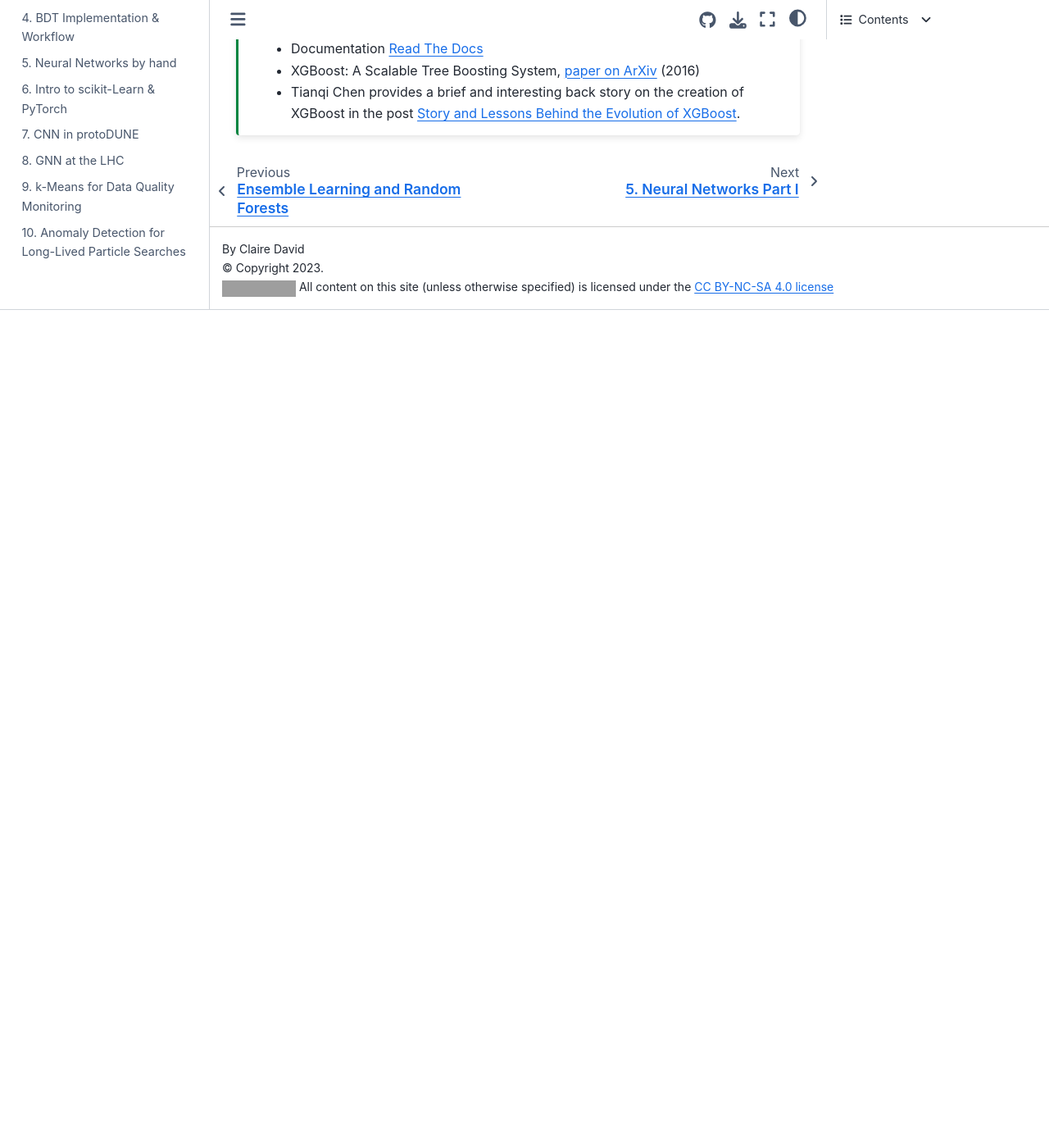
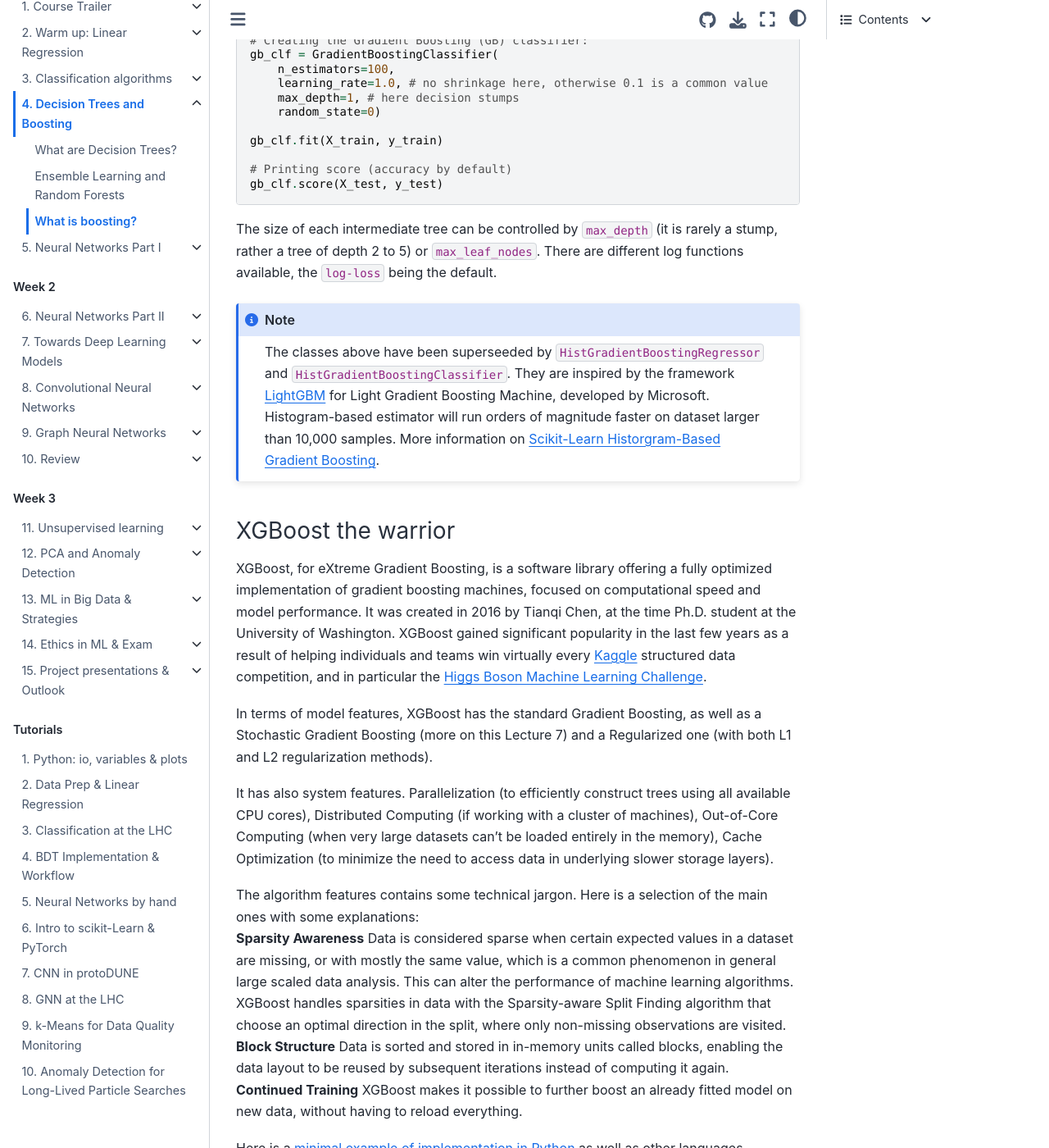
Before and after one commit to clairedavid/ml_in_hep, a Jupyter Book: the page built from week1/BDTs_boosting.md, in a window 1280 px wide and 1400 px high, scrolled down 9888 px. Shown: the whole window at 82% size. Built offline with Jupyter Book 1.0.4 settings and Sphinx 7.4.7 and the Sphinx Book theme 1.1.4, drawn with Linux system fonts in a browser that asks for light colours; pages that are not in the unit, such as notebooks, are missing from menus; before the commit the page ends 10266 px from its top, so only the background shows below that; some of the changed text lies outside the part shown; grey boxes are pictures that could not be loaded.

Commit message:
Lecture 4 complete but fix Eq 33

`````diff
--- a/week1/BDTs_boosting.md
+++ b/week1/BDTs_boosting.md
@@ -101,8 +101,7 @@ The `argmax` operator finds the argument that gives the maximum value from a tar
 
 ### Implementation
 
-In Scikit-Learn, the AdaBoost classifier can be implemented this way:
-
+In Scikit-Learn, the AdaBoost classifier can be implemented this way (sample loading not shown):
 ```python
 from sklearn.ensemble import AdaBoostClassifier
 
@@ -135,7 +134,7 @@ Contrary to AdaBoost, which builds another decision stump based on the errors ma
 We will go through an example with a very small dataset to understand the steps and calculations.
 
 ### A minimal example
-Let's say we have a dataset of simulated training samples with features such as particles' properties in an interaction event. We want to use Gradient Boosting to search for new physics. This new physics process is simulated in signal samples (target $y=1$) and background processes, i.e. interactions from known physics processes but mimicking the signal outputs, are with $y=0$.
+Let's say we have a dataset of simulated training samples of collisions and for each collision some features such as an invariant mass and missing transverse energy (these variables will be explained during tutorials). We want to use Gradient Boosting to search for new physics. This new physics process is simulated in signal samples (target $y=1$) and background processes, i.e. interactions from known physics processes but mimicking the signal outputs, are with $y=0$.
 
 ```{list-table}
 :header-rows: 1
@@ -348,7 +347,7 @@ The probability is:
 The event is signal, so our prediction should be close to 1. We went from an initial guess probability of $\frac{1}{3}$ to 0.42. We indeed go in the right direction! Smoothly, but surely.
 
 ```{note}
-It has been shown empirically that a slow learning rate is preferrable to reach a good accuracy. It comes at the price of having to build numerous intermediary trees incrementing the predictions in small steps. Without a learning rate scaling the trees, there is a high risk to stay too close to the data, which would bring a low bias but very high variance. Thanks to a learning rate, taking lots of small steps in the right direction results in better predictions with a testing dataset.
+It has been shown empirically that a slow learning rate is preferrable to reach a good accuracy. It comes at the price of having to build numerous intermediary trees incrementing the predictions in small steps. Without a learning rate scaling the trees, there is a high risk to stay too close to the data, which would bring a low bias but very high variance. Thanks to a learning rate, taking lots of small steps in the right direction results in better predictions with a testing dataset. This technique is called _shrinkage_.
 ```
 
 We can add an extra column with the predicted probabilities (pred prob) in our dataset table:
@@ -424,32 +423,83 @@ We go back to step 2 to compute the new pseudo residuals from the last set of pr
 The process repeats until the number of predictors is reached or the residuals get super small.
 
 ### Predictions on test samples
-How are predictions made on new data? By simply using the sum above. We run the new sample in the first tree, get the output value of the leaf in which the sample ends up, then we run it through the second tree, get the final leaf output value. The rest is computing the sum with the initial prediction and each tree prediction scaled by the learning rate.
+How are predictions made on new data? By simply using the sum above. We run the new sample in the first tree, get the output value of the leaf in which the sample ends up, then run it through the second tree, get the final leaf output value as well. The final prediction is done computing the sum with the initial prediction and each tree prediction scaled by the learning rate. If it is greater than 0.5, the class is signal: $y^\text{pred} = 1$. If lower, we predict the sample to be background.
+
+### Implementation
+Scikit-Learn has two classes implementing Boosting: `GradientBoostingRegressor` (for regression, see below some links covering it if you are curious) and `GradientBoostingClassifier`. The latter supports multi-class classification. The main hyperparameters are the number of estimators `n_estimators` (how many intermediary trees are built) and the `learning_rate` $\alpha$.
+
+```python
+from sklearn.model_selection import train_test_split
+from sklearn.ensemble import GradientBoostingClassifier
+
+# Getting the dataset [sample loading not shown]
+X_train, X_test, y_train, y_test = train_test_split(X, y, test_size=0.2, random_state=42)
+
+# Creating the Gradient Boosting (GB) classifier:
+gb_clf = GradientBoostingClassifier(
+    n_estimators=100,
+    learning_rate=1.0, # no shrinkage here, otherwise 0.1 is a common value
+    max_depth=1, # here decision stumps
+    random_state=0)
+
+gb_clf.fit(X_train, y_train)
+
+# Printing score (accuracy by default)
+gb_clf.score(X_test, y_test)
+```
+
+The size of each intermediate tree can be controlled by `max_depth` (it is rarely a stump, rather a tree of depth 2 to 5) or `max_leaf_nodes`. There are different log functions available, the `log-loss` being the default.
+
+```{note}
+The classes above have been superseeded by `HistGradientBoostingRegressor` and `HistGradientBoostingClassifier`. They are inspired by the framework [LightGBM](https://papers.nips.cc/paper/2017/hash/6449f44a102fde848669bdd9eb6b76fa-Abstract.html) for Light Gradient Boosting Machine, developed by Microsoft. Histogram-based estimator will run orders of magnitude faster on dataset larger than 10,000 samples. More information on [Scikit-Learn Historgram-Based Gradient Boosting](https://scikit-learn.org/stable/modules/ensemble.html#histogram-based-gradient-boosting).
+```
+
+### XGBoost the warrior
+XGBoost, for eXtreme Gradient Boosting, is a software library offering a fully optimized implementation of gradient boosting machines, focused on computational speed and model performance. It was created in 2016 by Tianqi Chen, at the time Ph.D. student at the University of Washington. XGBoost gained significant popularity in the last few years as a result of helping individuals and teams win virtually every [Kaggle](https://www.kaggle.com/) structured data competition, and in particular the [Higgs Boson Machine Learning Challenge](https://www.kaggle.com/c/higgs-boson).
+
+In terms of model features, XGBoost has the standard Gradient Boosting, as well as a Stochastic Gradient Boosting (more on this Lecture 7) and a Regularized one (with both L1 and L2 regularization methods).
+
+It has also system features. Parallelization (to efficiently construct trees using all available CPU cores), Distributed Computing (if working with a cluster of machines), Out-of-Core Computing (when very large datasets can't be loaded entirely in the memory), Cache Optimization (to minimize the need to access data in underlying slower storage layers).
+
+The algorithm features contains some technical jargon. Here is a selection of the main ones with some explanations:
+__Sparsity Awareness__  Data is considered sparse when certain expected values in a dataset are missing, or with mostly the same value, which is a common phenomenon in general large scaled data analysis. This can alter the performance of machine learning algorithms. XGBoost handles sparsities in data with the Sparsity-aware Split Finding algorithm that choose an optimal direction in the split, where only non-missing observations are visited.
+__Block Structure__ Data is sorted and stored in in-memory units called blocks, enabling the data layout to be reused by subsequent iterations instead of computing it again.
+__Continued Training__  XGBoost makes it possible to further boost an already fitted model on new data, without having to reload everything.
 
 
-### Implementation
+Here is a [minimal example of implementation in Python](https://xgboost.ai/about) as well as other languages.
 
+````{margin}
+arXiv is a free distribution service and an open-access platform for more than two million scholarly articles in the fields of physics, mathematics and computer science among others. Some articles are submitted to journals (peered-review) but others are not peered-reviewed. It is possible to subscribe and receive a selection of newly submitted articles in your mailbox: [To Subscribe to the E-Mail Alerting Service](https://arxiv.org/help/subscribe)
+````
+```{admonition} Exercise
+:class: seealso
+It is always good to 'go to the source,' i.e. the original papers. Yet this can be over-technical and daunting.
 
+Here is the paper of XGBoost on the arXiv platform:
+[XGBoost: A Scalable Tree Boosting System, paper on arXiv](https://arxiv.org/abs/1603.02754) (2016)
 
-### XGBoost the warrior algorithm
+To make it more enriching and fun, dive into the paper with a classmate. After each section, take turns to explain to your peer what you understand with your own words. This will train you to read the literature in the future, be confronted to different mathematical notations and digest the content (papers are usually dense in information, so don't worry if it takes you time to go through it).
+```
 
-
+In the tutorial, we will classify collision data from the Large Hadron Collider using decision trees, then a random forest and finally boosted classifiers. We will compare their performance with the metrics introduced in Lecture 3.
 
 
 ```{admonition} Learn More
 :class: seealso
-__Gradient Boosting__
-* [Gradient Tree Boosting on Scikit-Learn](https://scikit-learn.org/stable/modules/ensemble.html#gradient-tree-boosting)
-* StatQuest series on Gradient Boost (with Josh Starmer and his humour):
-  * Gradient Boost Part 1: Regression Main Ideas [video](https://www.youtube.com/watch?v=3CC4N4z3GJc)
-  * Gradient Boost Part 2: Regression Details [video](https://www.youtube.com/watch?v=2xudPOBz-vs)
-  * Gradient Boost Part 3: Classification [video](https://www.youtube.com/watch?v=jxuNLH5dXCs)
-  * Gradient Boost Part 4: Classification Details [video](https://www.youtube.com/watch?v=StWY5QWMXCw)
+__Gradient Boosting in Scikit-Learn__
+[Gradient Tree Boosting in Scikit-Learn](https://scikit-learn.org/stable/modules/ensemble.html#gradient-tree-boosting)
+
+__StatQuest series on Gradient Boost (with Josh Starmer and his humour)__
+Gradient Boost Part 1: Regression Main Ideas [video](https://www.youtube.com/watch?v=3CC4N4z3GJc)
+Gradient Boost Part 2: Regression Details [video](https://www.youtube.com/watch?v=2xudPOBz-vs)
+Gradient Boost Part 3: Classification [video](https://www.youtube.com/watch?v=jxuNLH5dXCs)
+Gradient Boost Part 4: Classification Details [video](https://www.youtube.com/watch?v=StWY5QWMXCw)
 
 __XGBoost__
-* Documentation [Read The Docs](https://xgboost.readthedocs.io/en/stable/)
-* XGBoost: A Scalable Tree Boosting System, [paper on ArXiv](https://arxiv.org/abs/1603.02754) (2016)
-* Tianqi Chen provides a brief and interesting back story on the creation of XGBoost in the post [Story and Lessons Behind the Evolution of XGBoost](https://sites.google.com/site/nttrungmtwiki/home/it/data-science---python/xgboost/story-and-lessons-behind-the-evolution-of-xgboost).
+Documentation [Read The Docs](https://xgboost.readthedocs.io/en/stable/)
+XGBoost: A Scalable Tree Boosting System, [paper on ArXiv](https://arxiv.org/abs/1603.02754) (2016)
+Tianqi Chen provides a brief and interesting back story on the creation of XGBoost in the post [Story and Lessons Behind the Evolution of XGBoost](https://sites.google.com/site/nttrungmtwiki/home/it/data-science---python/xgboost/story-and-lessons-behind-the-evolution-of-xgboost).
 
 
 
`````
